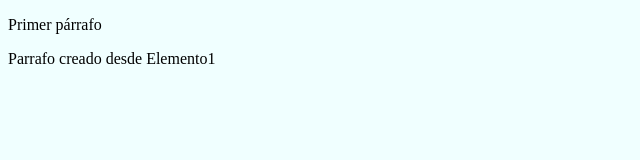
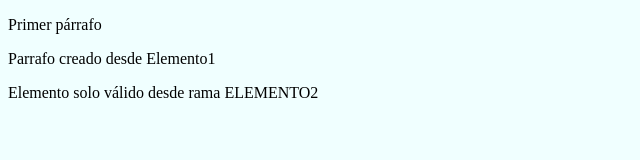
Before and after one commit to AlejandroMartinez01/Github2, a plain HTML site: page index.html in a window 1280 px wide. Shown: the whole page, without its empty margins (0-640 px from the left). Drawn offline with Linux system fonts and the light colour scheme.

Commit message:
Modificando parrafo

```diff
--- a/index.html
+++ b/index.html
@@ -11,5 +11,6 @@
     <link rel="stylesheet" href="css/estilos.css">
     <p>Primer párrafo</p>
     <p>Parrafo creado desde Elemento1</p>
+    <p>Elemento solo válido desde rama ELEMENTO2</p>
 </body>
 </html>
```
